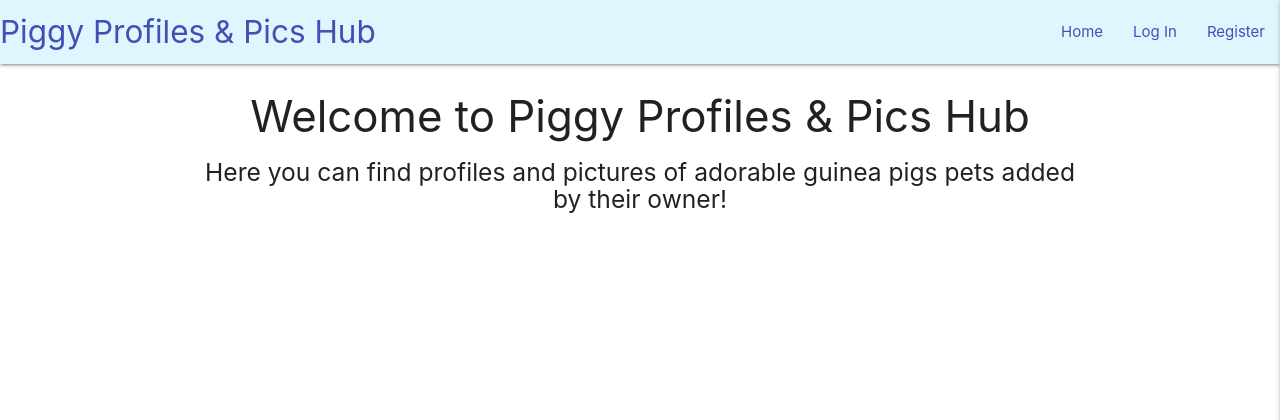
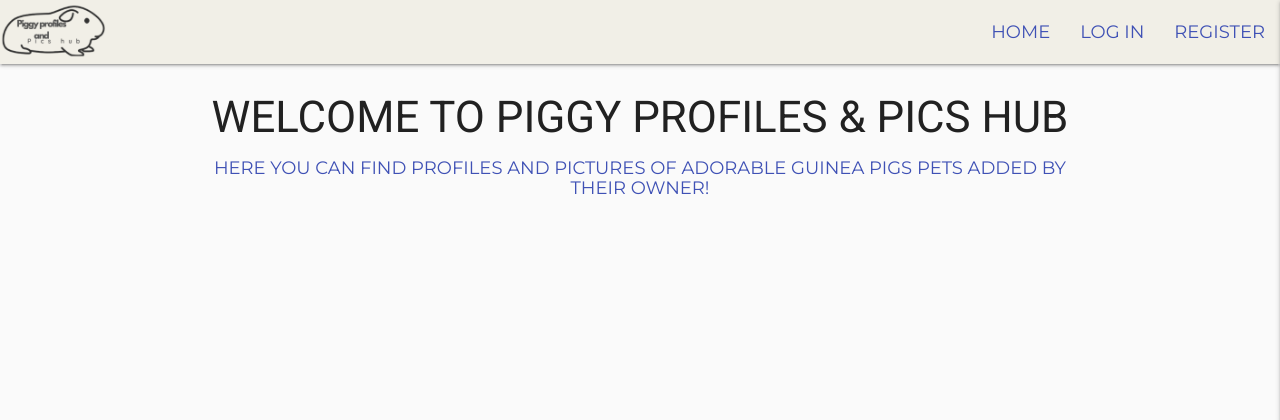
Before and after one commit to marina9222/guinea-pig-database, a Flask app: page / in a window 1280 px wide. Shown: the top 420 px of the page. Run offline with Flask 2, Linux system fonts and the light colour scheme; data that the repository does not hold is empty; some libraries are stand-ins or nearby versions.

Commit message:
Add: Website logo and deleted profile template

```diff
--- a/app.py
+++ b/app.py
@@ -126,20 +126,6 @@ def login():
     return render_template("login.html")
 
 
-@app.route("/profile/<username>", methods = ["GET", "POST"])
-def profile(username):
-    #grab the session user's username from db
-    username = mongo.db.users.find_one(
-        {"username":session["user"]})["username"]
-
-
-    if session["user"]:
-       return render_template("profile.html", username =username )
-
-
-    return redirect(url_for("login"))
-
-
 @app.route("/logout")
 def logout():
     #remove user from session cookies
@@ -263,6 +249,8 @@ def my_pets():
     return render_template("my_pets.html", pets=pets)
 
 
+
+
 @app.route("/like_pet/<pet_id>")
 def like_pet(pet_id):
     """
--- a/static/css/styles.css
+++ b/static/css/styles.css
@@ -1,3 +1,16 @@
+@import url('https://fonts.googleapis.com/css2?family=Roboto:ital,wght@0,100;0,300;0,400;0,500;0,700;0,900;1,100;1,300;1,400;1,500;1,700;1,900&display=swap');
+@import url('https://fonts.googleapis.com/css2?family=Montserrat:ital,wght@0,100..900;1,100..900&family=Roboto:ital,wght@0,100;0,300;0,400;0,500;0,700;0,900;1,100;1,300;1,400;1,500;1,700;1,900&display=swap');
+
+* {
+    margin: 0;
+    padding: 0;
+    box-sizing: border-box;
+}
+
+body{
+    background-color: #fafafa;
+}
+
 .brand-logo {
     font-size: 1.5rem;
     white-space: nowrap;
@@ -8,6 +21,7 @@
 nav ul li a {
     padding: 0 15px;
 }
+
 
 .margin-b {
     margin-bottom: 10px;
@@ -24,14 +38,38 @@ nav ul li a {
     justify-content: center;
 }
 
+.nav-wrapper{
+   background-color: #F1EFE7;
+}
+
+
+.nav-wrapper img {
+  max-height: 60px;
+}
+
+.sidenav{
+    background-color:#F1EFE7 ;
+}
+
 .btn-small {
     margin-left: 15px;
 }
 
-.card-image img {
+.font {
+    font-family: "Montserrat",sans-serif;
+    font-size: 1.2rem;
+    text-transform: uppercase;
+}
+.font-2 {
+    font-family: "Roboto",sans-serif;
+    text-transform: uppercase;
+
+}
+
+
+.modal-content {
+    width: 100%;
     object-fit: cover;
-    height: 150px;
-
 }
 
 
@@ -45,9 +83,14 @@ nav ul li a {
     }
 }
 
+
 @media (max-width: 600px) {
     .brand-logo {
         font-size: 1rem;
         padding-left: 10px;
     }
+    .nav-wrapper img {
+        max-height: 50px;
+      }
+
 }
--- a/templates/edit_pet.html
+++ b/templates/edit_pet.html
@@ -61,7 +61,7 @@
     <div class="row">
       <div class="col s12 center-align">
          <!-- Cancel button -->
-          <a href="{{ url_for('get_pets') }}" class="btn-large light-blue lighten-5 indigo-text">
+          <a href="{{ url_for('my_pets') }}" class="btn-large light-blue lighten-5 indigo-text">
             Cancel<i class="fas fa-times-circle margin-l"></i>
           </a>
         <button class="btn-large light-blue lighten-5 indigo-text" type="submit">
--- a/templates/index.html
+++ b/templates/index.html
@@ -22,34 +22,33 @@
     <!-- top navbar-->
 
     <nav>
-      <div class="nav-wrapper light-blue lighten-5">
-        <a href="{{ url_for('get_pets') }}" class="brand-logo indigo-text">Piggy Profiles & Pics Hub</a>
+      <div class="nav-wrapper">
+
+        <img src="/static/images/piggy-logo1.png" alt="Logo">
         <a href="#" data-target="mobile-demo" class="sidenav-trigger right indigo-text"><i class="fas fa-bars"></i></a>
         <ul class="right hide-on-med-and-down">
           <li>
-            <a href="{{ url_for('get_pets') }}" class="indigo-text">Home</a>
+            <a href="{{ url_for('get_pets') }}" class="indigo-text font">Home</a>
           </li>
         {% if session.user %}
-          <li>
-            <a href="{{ url_for('profile', username=session['user']) }}" class="indigo-text">Profile</a>
-          </li>
-          <li><a href="{{ url_for('add_pet') }}" class="indigo-text">Add Pet</a></li>
+
+          <li><a href="{{ url_for('add_pet') }}" class="indigo-text font">Add Pet</a></li>
           <li>
 
-              <a href="{{ url_for('get_breeds') }}" class="indigo-text">Breeds</a>
+              <a href="{{ url_for('get_breeds') }}" class="indigo-text font">Breeds</a>
             </li>
             <li>
-              <a href="{{ url_for('my_pets') }}" class="indigo-text">My Pets</a>
+              <a href="{{ url_for('my_pets') }}" class="indigo-text font">My Pets</a>
             </li>
             <li>
-            <a href="{{ url_for('logout') }}" class="indigo-text">Log Out</a>
+            <a href="{{ url_for('logout') }}" class="indigo-text font">Log Out</a>
           </li>
         {% else %}
           <li>
-            <a href="{{ url_for('login') }}" class="indigo-text">Log In</a>
+            <a href="{{ url_for('login') }}" class="indigo-text font">Log In</a>
           </li>
           <li>
-            <a href="{{ url_for('register') }}" class="indigo-text">Register</a>
+            <a href="{{ url_for('register') }}" class="indigo-text font">Register</a>
           </li>
         {% endif %}
         </ul>
@@ -58,30 +57,27 @@
     <!--mobile side navbar -->
     <ul class="sidenav" id="mobile-demo">
       <li>
-        <h4 class="center-align indigo-text">Piggy Profiles & Pics Hub</h4>
+        <h4 class="center-align black-text font">Piggy Profiles & Pics Hub</h4>
       </li>
       <li>
-        <a href="{{ url_for('get_pets') }}" class="indigo-text">Home</a>
+        <a href="{{ url_for('get_pets') }}" class="indigo-text font">Home</a>
       </li>
     {% if session.user %}
-      <li>
-        <a href="{{ url_for('profile', username=session['user']) }}" class="indigo-text">Profile</a>
-      </li>
-      <li><a href="{{ url_for('add_pet') }}" class="indigo-text">Add Pet</a></li>
+      <li><a href="{{ url_for('add_pet') }}" class="indigo-text font">Add Pet</a></li>
       <li>
         <li>
-          <a href="{{ url_for('get_breeds') }}" class="indigo-text">Breeds</a>
+          <a href="{{ url_for('get_breeds') }}" class="indigo-text font">Breeds</a>
         </li>
         <li>
-          <a href="{{ url_for('my_pets') }}" class="indigo-text">My Pets</a>
+          <a href="{{ url_for('my_pets') }}" class="indigo-text font">My Pets</a>
         </li>
         <li>
-        <a href="{{ url_for('logout') }}" class="indigo-text">Log Out</a>
+        <a href="{{ url_for('logout') }}" class="indigo-text font">Log Out</a>
       </li>
     {% else %}
-      <li><a href="{{ url_for('login') }}" class="indigo-text">Log In</a></li>
+      <li><a href="{{ url_for('login') }}" class="indigo-text font">Log In</a></li>
       <li>
-        <a href="{{ url_for('register') }}" class="indigo-text">Register</a>
+        <a href="{{ url_for('register') }}" class="indigo-text font">Register</a>
       </li>
     {% endif %}
     </ul>
--- a/templates/my_pets.html
+++ b/templates/my_pets.html
@@ -23,7 +23,7 @@
         </div>
     {% else %}
 
-    <h3 class="indigo-text center-align">You have not added any pets yet.</h3>
+    <h3 class="indigo-text center-align block">You have not added any pets yet.</h3>
 
     {% endfor %}
 </div>
--- a/templates/pets.html
+++ b/templates/pets.html
@@ -2,13 +2,13 @@
 {% block content %}
 
 
-<h3 class="center-align">Welcome to Piggy Profiles & Pics Hub</h3>
+<h3 class="center-align font-2 mb-6">Welcome to Piggy Profiles & Pics Hub</h3>
 
-<h5 class="center-align">Here you can find profiles and pictures of adorable guinea pigs pets added by their owner!</h5>
+<h5 class="center-align font mb-6 indigo-text">Here you can find profiles and pictures of adorable guinea pigs pets added by their owner!</h5>
 
 <div class="row">
   {% for pet in pets %}
-  <div class="col s12 m6 l4">
+  <div class="col s12 m3">
       <div class="card">
           <a class="modal-trigger" href="#modal{{ pet.pet._id }}">
           <div class="card-image">
@@ -26,6 +26,7 @@
                 <p><strong>Breed:</strong> {{ pet.pet.pet_breed }}</p>
                 <p><strong>Age:</strong> {{ pet.pet.pet_age }} years old</p>
                 <p><strong>Character:</strong> {{ pet.pet.pet_character }}</p>
+                <p><strong>Owner:</strong> {{ pet.pet.owner }}</p>
                 {% if session.user %}
                     {% if session.user|lower == pet.pet.owner|lower %}
                     <div class="card-action">
@@ -36,7 +37,7 @@
                 {% endif %}
             </div>
                 <div class="col s2">
-                    likes: {{pet.likes}}
+                    <p>Likes: {{pet.likes}}</p>
                     {% if session.user %}
                      {% if pet.liked %}
                             <a href="{{ url_for('unlike_pet', pet_id=pet.pet._id) }}">Unlike</a>
```
Also changed, not shown: templates/profile.html (deleted, +0 -18 lines), static/images/piggy-logo1.png (added).
